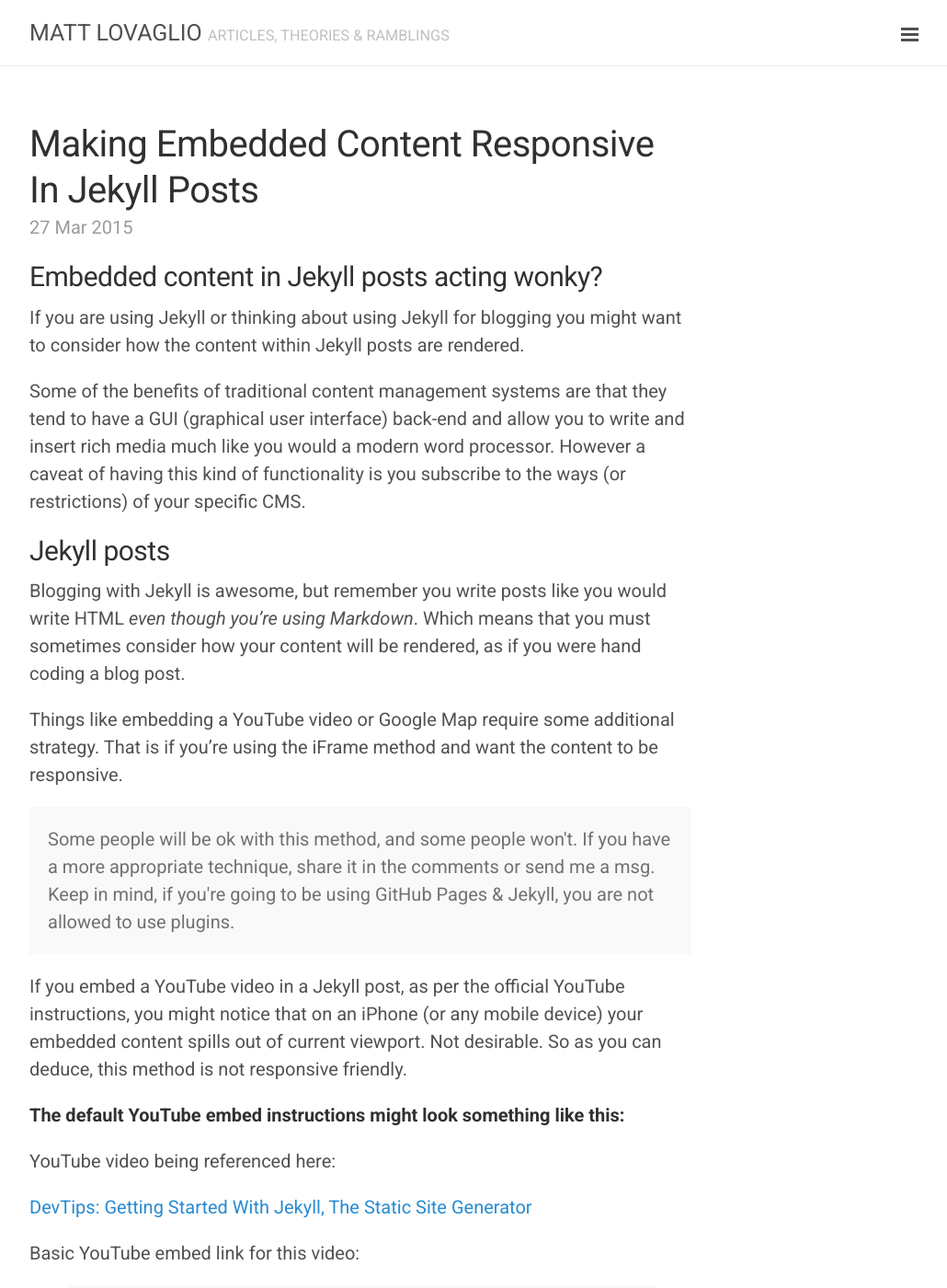
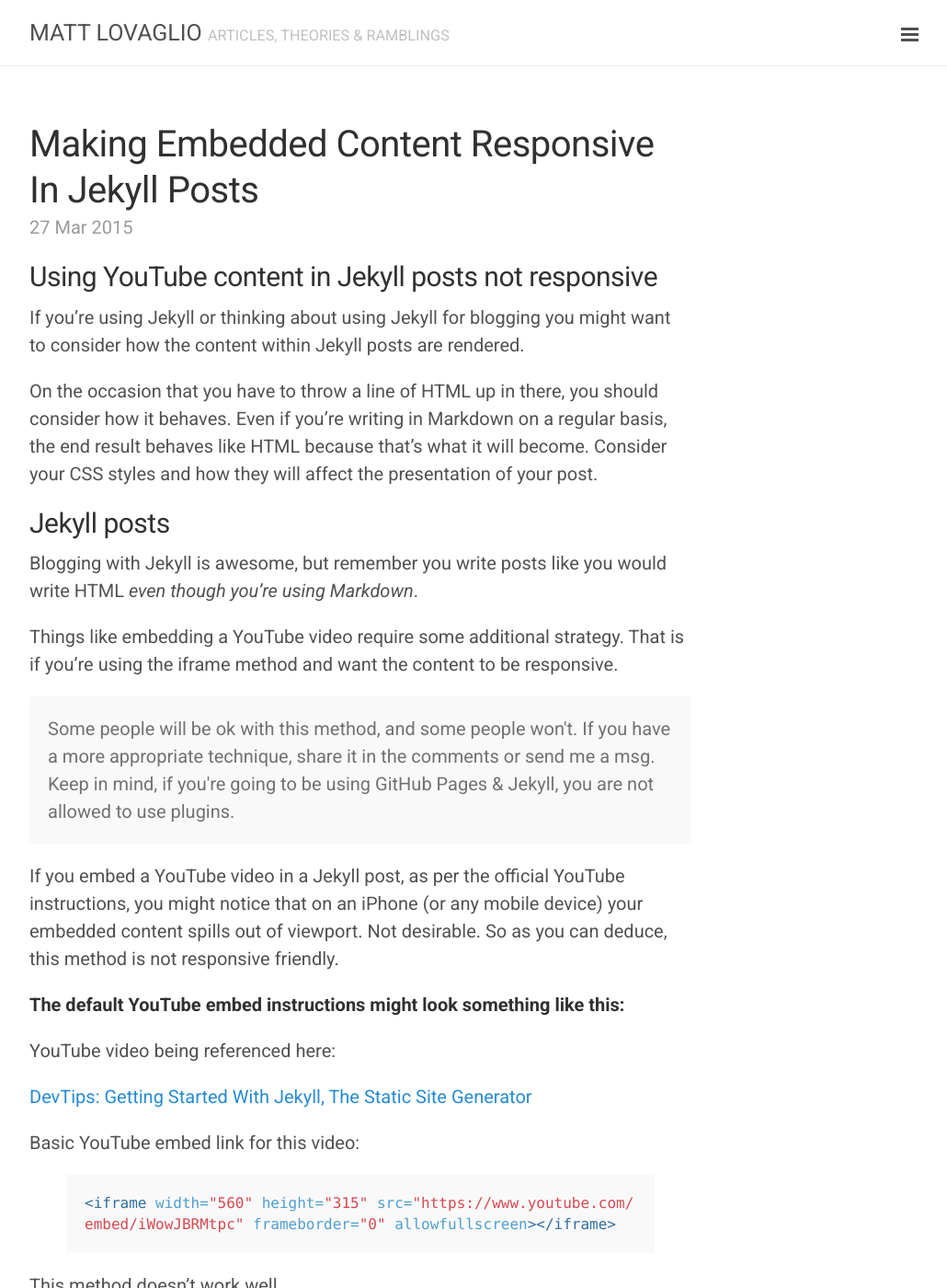
Before and after one commit to mattlovaglio/mattlovaglio.github.io, a Jekyll site: the page built from _posts/2015-03-27-Making-Embedded-Content-Responsive-In-Jekyll-Posts.md, in a window 1280 px wide and 1400 px high. Shown: the whole window at 92% size, without its empty margins (248-1278 px from the left). Built offline with Jekyll 4.4.1, drawn with Linux system fonts in a browser that asks for light colours; Markdown is read by kramdown in place of the engine named in the settings; some of the changed text lies outside the part shown.

Commit message:
Article changes
Added new paragraphs.

```diff
--- a/_posts/2015-03-27-Making-Embedded-Content-Responsive-In-Jekyll-Posts.md
+++ b/_posts/2015-03-27-Making-Embedded-Content-Responsive-In-Jekyll-Posts.md
@@ -3,21 +3,21 @@
 title: Making Embedded Content Responsive In Jekyll Posts
 ---
 
-## Embedded content in Jekyll posts acting wonky?
+## Using YouTube content in Jekyll posts not responsive
 
-If you are using Jekyll or thinking about using Jekyll for blogging you might want to consider how the content within Jekyll posts are rendered.
+If you're using Jekyll or thinking about using Jekyll for blogging you might want to consider how the content within Jekyll posts are rendered.
 
-Some of the benefits of traditional content management systems are that they tend to have a GUI (graphical user interface) back-end and allow you to write and insert rich media much like you would a modern word processor. However a caveat of having this kind of functionality is you subscribe to the ways (or restrictions) of your specific CMS.
+On the occasion that you have to throw a line of HTML up in there, you should consider how it behaves. Even if you're writing in Markdown on a regular basis, the end result behaves like HTML because that's what it will become. Consider your CSS styles and how they will affect the presentation of your post.
 
 ## Jekyll posts
 
-Blogging with Jekyll is awesome, but remember you write posts like you would write HTML *even though you're using Markdown*. Which means that you must sometimes consider how your content will be rendered, as if you were hand coding a blog post.
+Blogging with Jekyll is awesome, but remember you write posts like you would write HTML *even though you're using Markdown*.
 
-Things like embedding a YouTube video or Google Map require some additional strategy. That is if you're using the iFrame method and want the content to be responsive.
+Things like embedding a YouTube video require some additional strategy. That is if you're using the iframe method and want the content to be responsive.
 
 <div class="message">Some people will be ok with this method, and some people won't. If you have a more appropriate technique, share it in the comments or send me a msg. Keep in mind, if you're going to be using GitHub Pages & Jekyll, you are not allowed to use plugins.</div>
 
-If you embed a YouTube video in a Jekyll post, as per the official YouTube instructions, you might notice that on an iPhone (or any mobile device) your embedded content spills out of current viewport. Not desirable. So as you can deduce, this method is not responsive friendly.
+If you embed a YouTube video in a Jekyll post, as per the official YouTube instructions, you might notice that on an iPhone (or any mobile device) your embedded content spills out of viewport. Not desirable. So as you can deduce, this method is not responsive friendly.
 
 **The default YouTube embed instructions might look something like this:**
 
@@ -51,9 +51,11 @@
 
 ## Basic method
 
-Essentially what you have to do is put the iFrame embed code in a div with a class of "video-container" (or custom class name that would be appropriate for your project). Then style both that class and the nested iFrame as illustrated below.
+Essentially what you have to do is put the iFrame embed code in a div with a custom class name that would be appropriate for your project. In this case we are using `.video-container` as the class name simply because that's what was used in the example.
 
-*Once again, these code snippets were taken from the above articles and are being displayed here purely for your convenience. I wholeheartedly give credit to their respective authors and original publications.*
+Then, we style both that class and the nested iFrame as illustrated below.
+
+*Once again, these code snippets were taken from the above articles and are being displayed here purely for your convenience.*
 
 ### HTML example:
 
@@ -79,7 +81,7 @@
 
 {% endhighlight %}
 
-### Nested iFrame styles:
+### Nested iframe styles:
 
 {% highlight css %}
 
@@ -93,7 +95,7 @@
 
 {% endhighlight %}
 
-You might want to not use `.video-container` as a class name, because it is extremely broad. It is possible that the framework or css you are using/authoring may already have this class name reserved for other things. Consider using something more specific like: `.jekyll-youtube-module` or another custom class name with a higher level of specificity.
+You might not want to use `.video-container` as a class name, because it's extremely broad. It is possible that the framework or css you're using/authoring may already have this class name reserved for other things. Consider using something more appropriate to your taste.
 
 ## Some additional embedded content
 
@@ -106,7 +108,9 @@
 
 ## If you're using GitHub's Atom text editor
 
-Since I love Atom, I've created a custom Atom snippet (scoped to Markdown) for this particular fix. The following code should be added to your snippets.cson file in the Atom Config Folder. Cson stands for CoffeScript object notation. The snippet will be available when you are working in a Markdown document by typing in `yt` and then pressing the tab key. The `$1 and $2` in the code are just placeholders that render as the insertion points. When you execute the snippet, the cursor will automatically appear there and you just have to fill in the appropriate information. You can traverse from one insertion point to the next by pressing the tab key.
+Since I love Atom, I've created a custom Atom snippet (scoped to Markdown) for this particular fix. The following code should be added to your snippets.cson file in the Atom Config Folder. Cson stands for CoffeScript object notation.
+
+The snippet will be available when you are working in a Markdown document by typing in `yt` and then pressing the tab key. The `$1 and $2` in the code are just placeholders that render as the insertion points. When you execute the snippet, the cursor will automatically appear there and you just have to fill in the appropriate information. You can traverse from one insertion point to the next by pressing the tab key.
 
 <div class="message">Please note you must include the language scope in the first line as illustrated in the code below. In this case it's scoped to GitHub Flavored Markdown, file extension: .gfm. However you may still save your Markdown file with a .md extension.</div>
 
```
